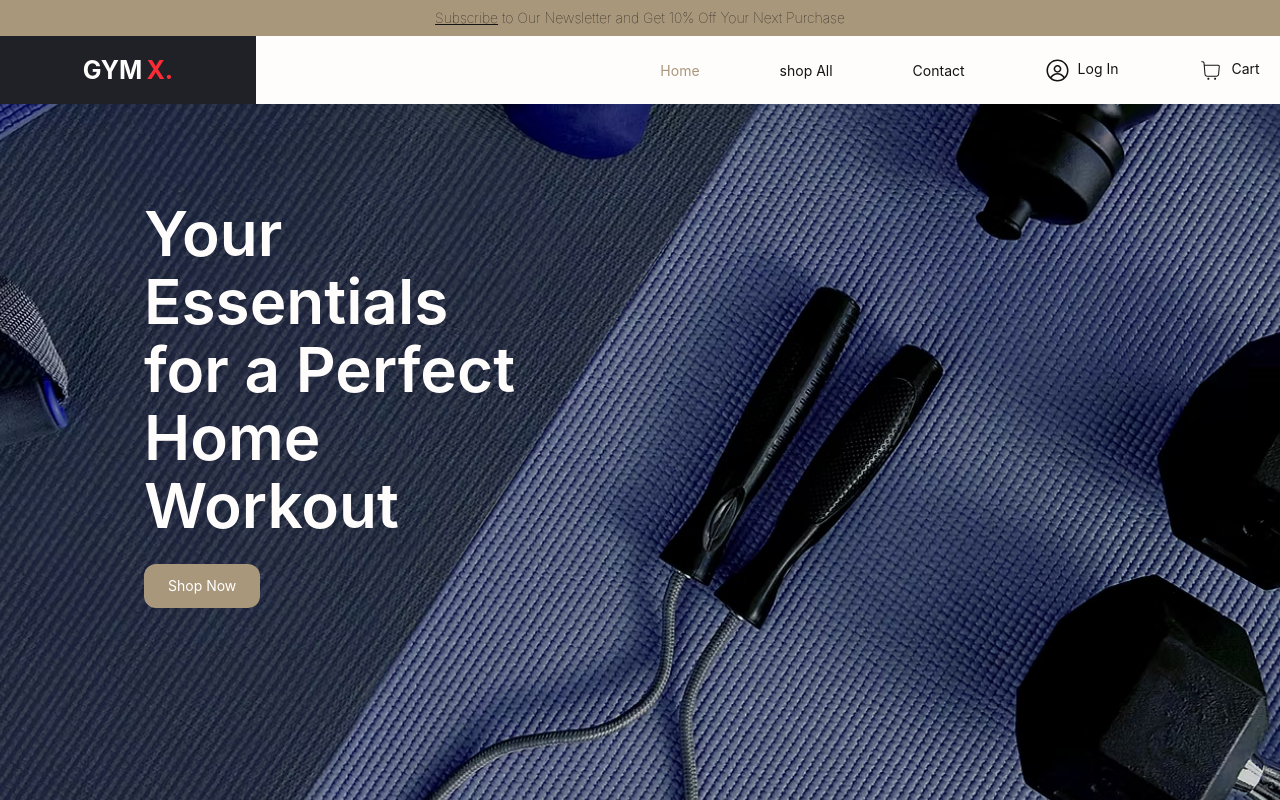
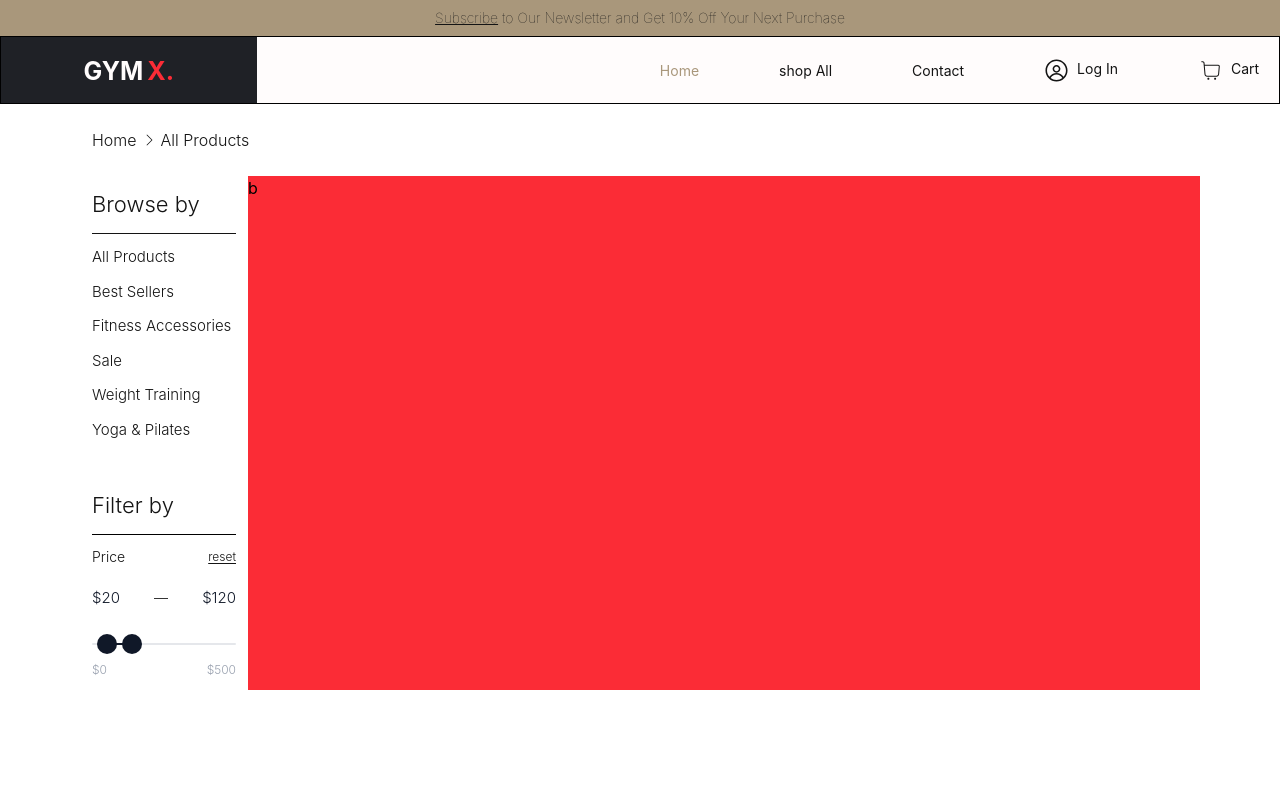
Before and after one commit to hrithik-nonia/gym-accessories, a React (Vite) app: page /shopNowPage in a window 1280 px wide. Shown: the top 800 px of the page. Built offline with nearby package versions, Linux system fonts and the light colour scheme.

Commit message:
price slider added

```diff
--- a/src/App.jsx
+++ b/src/App.jsx
@@ -1,9 +1,20 @@
 import MainSection from "./landing-page-component/landing-page";
+import NavBar from "./landing-page-component/navbar";
+import { BrowserRouter, Routes, Route } from "react-router-dom";
+import ShopAllPage from "./landing-page-sub-component/shop-all-page";
 
 function App() {
   return (
     <>
-      <MainSection></MainSection>
+      {/* ---------navbar add--------- */}
+      <NavBar></NavBar>
+
+      <BrowserRouter>
+        <Routes>
+          <Route path="/" element={<MainSection />} />
+          <Route path="/shopNowPage" element={<ShopAllPage />} />
+        </Routes>
+      </BrowserRouter>
     </>
   );
 }
--- a/src/landing-page-component/hero-section.jsx
+++ b/src/landing-page-component/hero-section.jsx
@@ -1,14 +1,17 @@
 const HeroSection = () => {
   return (
     <>
-      <div className="min-h-screen relative flex items-center justify-center lg:block">
+      <div className="h-[50vh] md:min-h-screen  relative flex items-center justify-center lg:block">
         <div className="w-full lg:w-1/3 px-4 text-center lg:text-left lg:absolute lg:top-24 lg:left-32">
-          <p className="text-[#fffcfc] text-3xl sm:text-4xl md:text-5xl lg:text-[62px] font-semibold leading-tight lg:leading-[68px]">
+          <p className="text-[#fffcfc] text-3xl sm:text-4xl md:text-5xl lg:text-[62px] font-semibold leading-tight lg:leading-[68px] mb-10">
             Your Essentials for a Perfect Home Workout
           </p>
-          <button className="bg-[#a9977b] text-white rounded-xl px-6 py-3 text-sm mt-6 hover:bg-[#8c7a60] hover:scale-105 transition duration-300 cursor-pointer">
+          <a
+            href="/shopNowPage"
+            className="bg-[#a9977b] text-[#141414] rounded-xl px-6 py-3 text-sm hover:bg-[#8c7a60] hover:scale-105 transition duration-300  "
+          >
             Shop Now
-          </button>
+          </a>
         </div>
       </div>
     </>
--- a/src/landing-page-component/landing-page.jsx
+++ b/src/landing-page-component/landing-page.jsx
@@ -1,5 +1,4 @@
 import gymImg from "../assets/banner-1.avif";
-import NavBar from "./navbar";
 import HeroSection from "./hero-section";
 import ProductSectionOne from "./product-section-1";
 import ProductSectionTwo from "./product-section-2";
@@ -12,11 +11,9 @@ const MainSection = () => {
   return (
     <>
       <div
-        className="min-h-screen  bg-cover bg-center bg-fixed   "
+        className="h-[50vh] md:min-h-screen  bg-cover bg-center bg-fixed   "
         style={{ backgroundImage: `url(${gymImg})` }}
       >
-        {/* ---------add navbar ---------- */}
-        <NavBar></NavBar>
         {/* ---------add responsive banner elements ------------ */}
         <HeroSection></HeroSection>
       </div>
--- a/src/landing-page-component/navbar.jsx
+++ b/src/landing-page-component/navbar.jsx
@@ -15,7 +15,7 @@ const NavBar = () => {
       {/* ---------add heading-------- */}
       <Heading></Heading>
 
-      <div className="bg-[#fffcfc] flex items-center h-17">
+      <div className="bg-[#fffcfc] flex items-center h-17 border">
         {/* -------logo container ------------ */}
         <div className="bg-[#1f2126] lg:w-1/5 py-4 text-center px-2 w-full h-full">
           <a href="#" className="text-[#fffcfc] text-[25px] font-bold ">
--- /dev/null
+++ b/src/landing-page-sub-component/price-range-slider.jsx
@@ -0,0 +1,127 @@
+import { useState, useCallback } from "react";
+
+const MIN = 0;
+const MAX = 500;
+const STEP = 5;
+const GAP = 10;
+
+export default function PriceRangeSlider() {
+  const [minVal, setMinVal] = useState(20);
+  const [maxVal, setMaxVal] = useState(120);
+
+  const handleMin = useCallback(
+    (e) => {
+      const val = Math.min(Number(e.target.value), maxVal - GAP);
+      setMinVal(val);
+    },
+    [maxVal],
+  );
+
+  const handleMax = useCallback(
+    (e) => {
+      const val = Math.max(Number(e.target.value), minVal + GAP);
+      setMaxVal(val);
+    },
+    [minVal],
+  );
+
+  const reset = () => {
+    setMinVal(20);
+    setMaxVal(120);
+  };
+
+  const leftPct = ((minVal - MIN) / (MAX - MIN)) * 100;
+  const rightPct = 100 - ((maxVal - MIN) / (MAX - MIN)) * 100;
+
+  return (
+    <div className="mt-3">
+      {/* Header */}
+      <div className="flex justify-between items-center mb-5">
+        <span className="text-sm text-[#141414] font-light">Price</span>
+        <button
+          onClick={reset}
+          className="text-xs text-[#141414] underline underline-offset-2 hover:text-gray-600 transition-colors cursor-pointer"
+        >
+          reset
+        </button>
+      </div>
+
+      {/* Price display */}
+      <div className="flex justify-between items-baseline mb-6">
+        <span className="text-[15px] font-light text-gray-900">${minVal}</span>
+        <span className="text-sm text-[#141414]">—</span>
+        <span className="text-[15px] font-light text-gray-900">${maxVal}</span>
+      </div>
+
+      {/* Slider track */}
+      <div className="relative h-5 flex items-center mb-2">
+        {/* Base track */}
+        <div className="absolute w-full h-0.5 bg-gray-200 rounded-full" />
+
+        {/* Filled range */}
+        <div
+          className="absolute h-0.5 bg-gray-900 rounded-full"
+          style={{ left: `${leftPct}%`, right: `${rightPct}%` }}
+        />
+
+        {/* Min thumb */}
+        <input
+          type="range"
+          min={MIN}
+          max={MAX}
+          step={STEP}
+          value={minVal}
+          onChange={handleMin}
+          className="absolute w-full appearance-none bg-transparent pointer-events-none
+            [&::-webkit-slider-thumb]:appearance-none
+            [&::-webkit-slider-thumb]:pointer-events-auto
+            [&::-webkit-slider-thumb]:w-5
+            [&::-webkit-slider-thumb]:h-5
+            [&::-webkit-slider-thumb]:rounded-full
+            [&::-webkit-slider-thumb]:bg-gray-900
+            [&::-webkit-slider-thumb]:cursor-pointer
+            [&::-webkit-slider-thumb]:border-0
+            [&::-moz-range-thumb]:w-5
+            [&::-moz-range-thumb]:h-5
+            [&::-moz-range-thumb]:rounded-full
+            [&::-moz-range-thumb]:bg-gray-900
+            [&::-moz-range-thumb]:cursor-pointer
+            [&::-moz-range-thumb]:border-0"
+          style={{ zIndex: minVal > MAX - 20 ? 5 : 3 }}
+        />
+
+        {/* Max thumb */}
+        <input
+          type="range"
+          min={MIN}
+          max={MAX}
+          step={STEP}
+          value={maxVal}
+          onChange={handleMax}
+          className="absolute w-full appearance-none bg-transparent pointer-events-none
+            [&::-webkit-slider-thumb]:appearance-none
+            [&::-webkit-slider-thumb]:pointer-events-auto
+            [&::-webkit-slider-thumb]:w-5
+            [&::-webkit-slider-thumb]:h-5
+            [&::-webkit-slider-thumb]:rounded-full
+            [&::-webkit-slider-thumb]:bg-gray-900
+            [&::-webkit-slider-thumb]:cursor-pointer
+            [&::-webkit-slider-thumb]:border-0
+            [&::-moz-range-thumb]:w-5
+            [&::-moz-range-thumb]:h-5
+            [&::-moz-range-thumb]:rounded-full
+            [&::-moz-range-thumb]:bg-gray-900
+            [&::-moz-range-thumb]:cursor-pointer
+            [&::-moz-range-thumb]:border-0"
+          style={{ zIndex: 4 }}
+        />
+      </div>
+
+      {/* Tick labels */}
+      <div className="flex justify-between mt-1">
+        <span className="text-xs text-gray-400">${MIN}</span>
+        <span className="text-xs text-gray-400">${MAX}</span>
+      </div>
+    </div>
+  );
+}
--- /dev/null
+++ b/src/landing-page-sub-component/shop-all-page.jsx
@@ -0,0 +1,58 @@
+import { PiCaretRightLight } from "react-icons/pi";
+import PriceRangeSlider from "./price-range-slider";
+const ShopAllPage = () => {
+  return (
+    <>
+      <div className="px-20">
+        <div className=" flex gap-1 font-light items-center text-[#141414]  px-3 py-6">
+          <p> Home</p>
+          <PiCaretRightLight />
+          <p>All Products</p>
+        </div>
+
+        <div className="flex ">
+          {/* ----------section for navigation---------- */}
+
+          <section className="  p-3 w-[15%] font-light">
+            {/* -------------product links---------- */}
+            <div className="mb-12 text-[#141414]">
+              <span className="text-[22px] block mb-3">Browse by</span>
+              <hr />
+              <ul className="text-[15px] pt-3">
+                <li className="mb-3">
+                  <span>All Products</span>
+                </li>
+                <li className="mb-3">
+                  <span>Best Sellers</span>
+                </li>
+                <li className="mb-3">
+                  <span>Fitness Accessories</span>
+                </li>
+                <li className="mb-3">
+                  <span>Sale</span>
+                </li>
+                <li className="mb-3">
+                  <span>Weight Training</span>
+                </li>
+                <li className="mb-3">
+                  <span>Yoga & Pilates</span>
+                </li>
+              </ul>
+            </div>
+
+            <div className="text-[#141414] font-light text-[22px] pb-3">
+              <h2>Filter by</h2>
+            </div>
+            <hr />
+
+            {/* ----------price range slider---------- */}
+            <PriceRangeSlider></PriceRangeSlider>
+          </section>
+
+          <div className="bg-red-500 w-[85%]">b</div>
+        </div>
+      </div>
+    </>
+  );
+};
+export default ShopAllPage;
```
Also changed, not shown: src/assets/shop_now_banner.avif (added).
